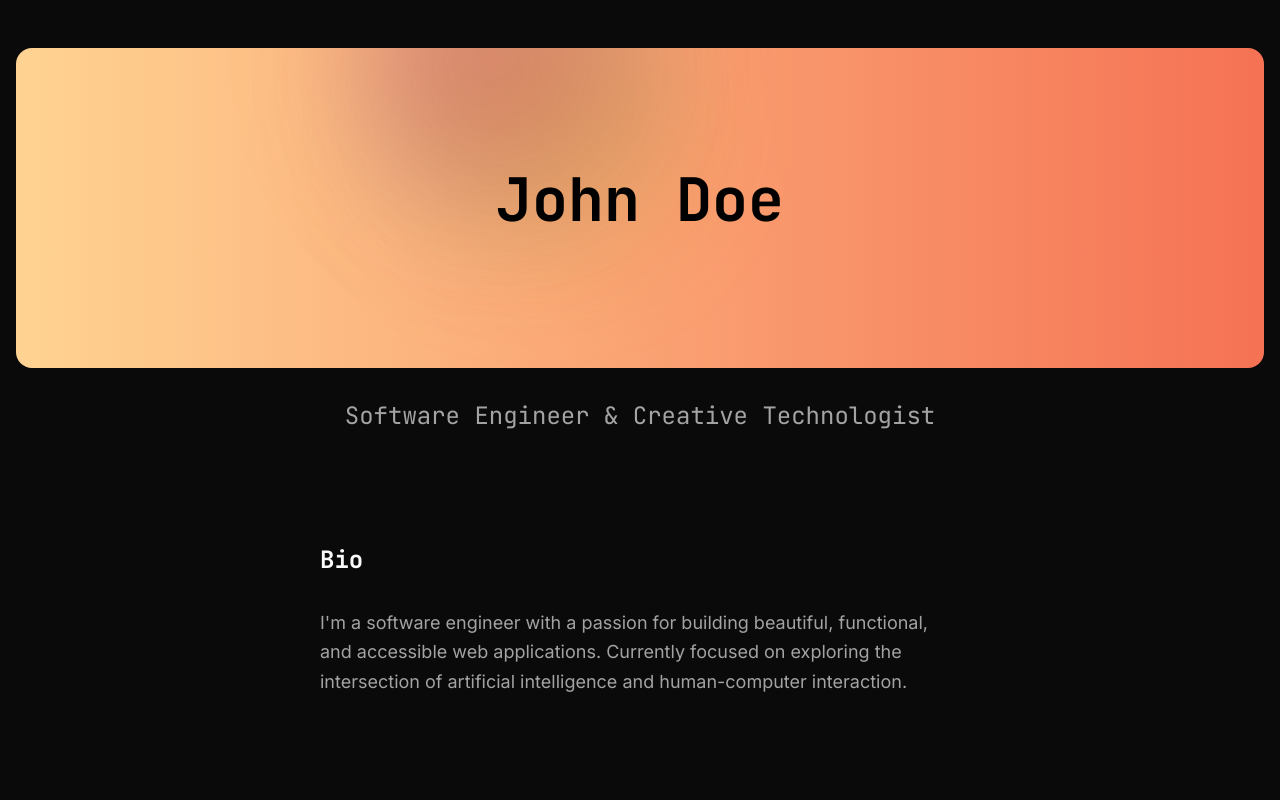
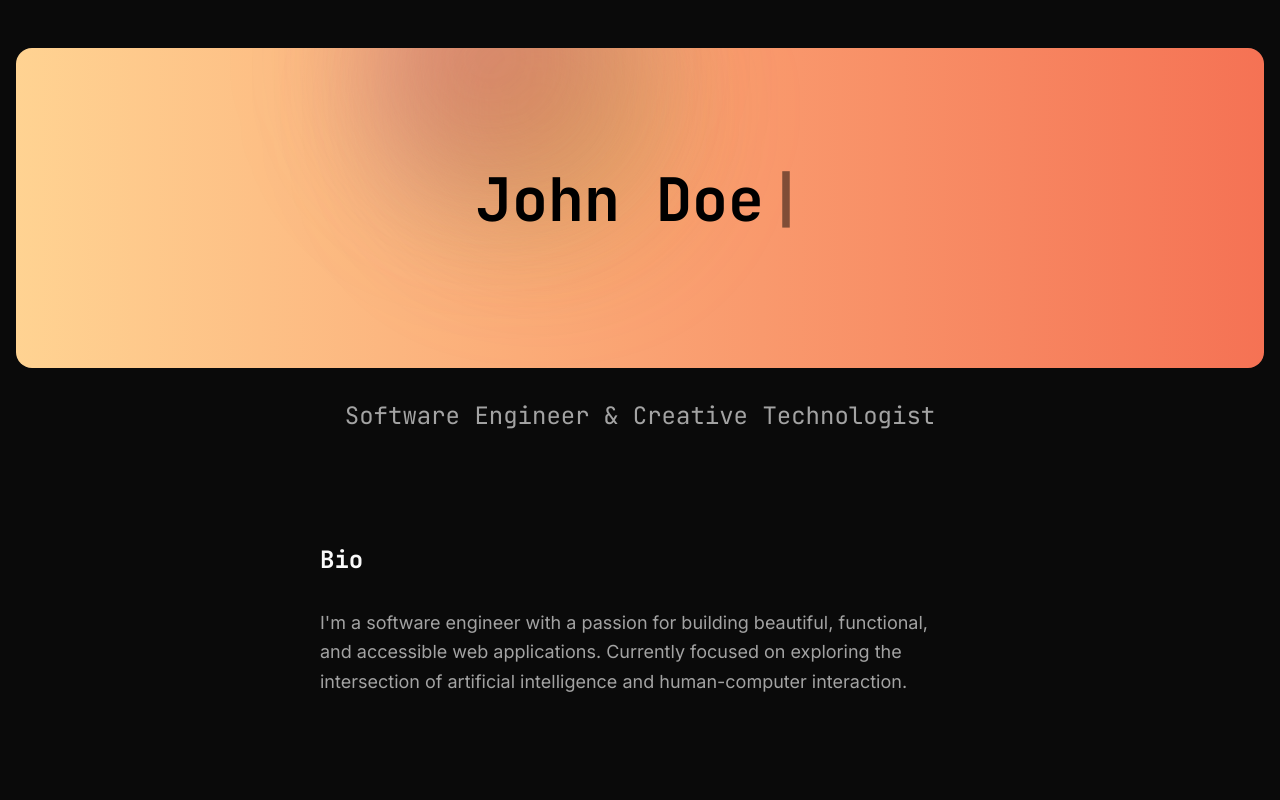
Before and after one commit to Amsalmadhani/minimal-bio-space, a React (Vite) app: page / in a window 1280 px wide. Shown: the top 800 px of the page. Built offline with nearby package versions, Linux system fonts and the light colour scheme.

Commit message:
Add typing effect to name
Implement a typing effect for the name "John Doe" in the Hero component, where each letter appears sequentially. Once the name is fully displayed, the effect restarts.
[skip gpt_engineer]

```diff
--- a/src/components/Hero.tsx
+++ b/src/components/Hero.tsx
@@ -1,7 +1,37 @@
 import { motion } from "framer-motion";
 import { GradientBackground } from "./GradientBackground";
+import { useEffect, useState } from "react";
 
 export const Hero = () => {
+  const name = "John Doe";
+  const [displayText, setDisplayText] = useState("");
+  const [isTyping, setIsTyping] = useState(true);
+
+  useEffect(() => {
+    if (isTyping) {
+      if (displayText.length < name.length) {
+        const timeout = setTimeout(() => {
+          setDisplayText(name.slice(0, displayText.length + 1));
+        }, 150);
+        return () => clearTimeout(timeout);
+      } else {
+        const timeout = setTimeout(() => {
+          setDisplayText("");
+        }, 2000);
+        return () => clearTimeout(timeout);
+      }
+    }
+  }, [displayText, isTyping]);
+
+  useEffect(() => {
+    if (displayText === "") {
+      const timeout = setTimeout(() => {
+        setIsTyping(true);
+      }, 500);
+      return () => clearTimeout(timeout);
+    }
+  }, [displayText]);
+
   return (
     <section className="min-h-[60vh] flex flex-col justify-center items-center text-center px-4">
       <GradientBackground>
@@ -11,7 +41,14 @@ export const Hero = () => {
           transition={{ duration: 0.5 }}
           className="text-4xl md:text-6xl font-mono font-bold mb-4 text-black relative z-10"
         >
-          John Doe
+          {displayText}
+          <motion.span
+            animate={{ opacity: [1, 0] }}
+            transition={{ duration: 0.5, repeat: Infinity, repeatType: "reverse" }}
+            className="inline-block ml-1"
+          >
+            |
+          </motion.span>
         </motion.h1>
       </GradientBackground>
       <motion.p
```
